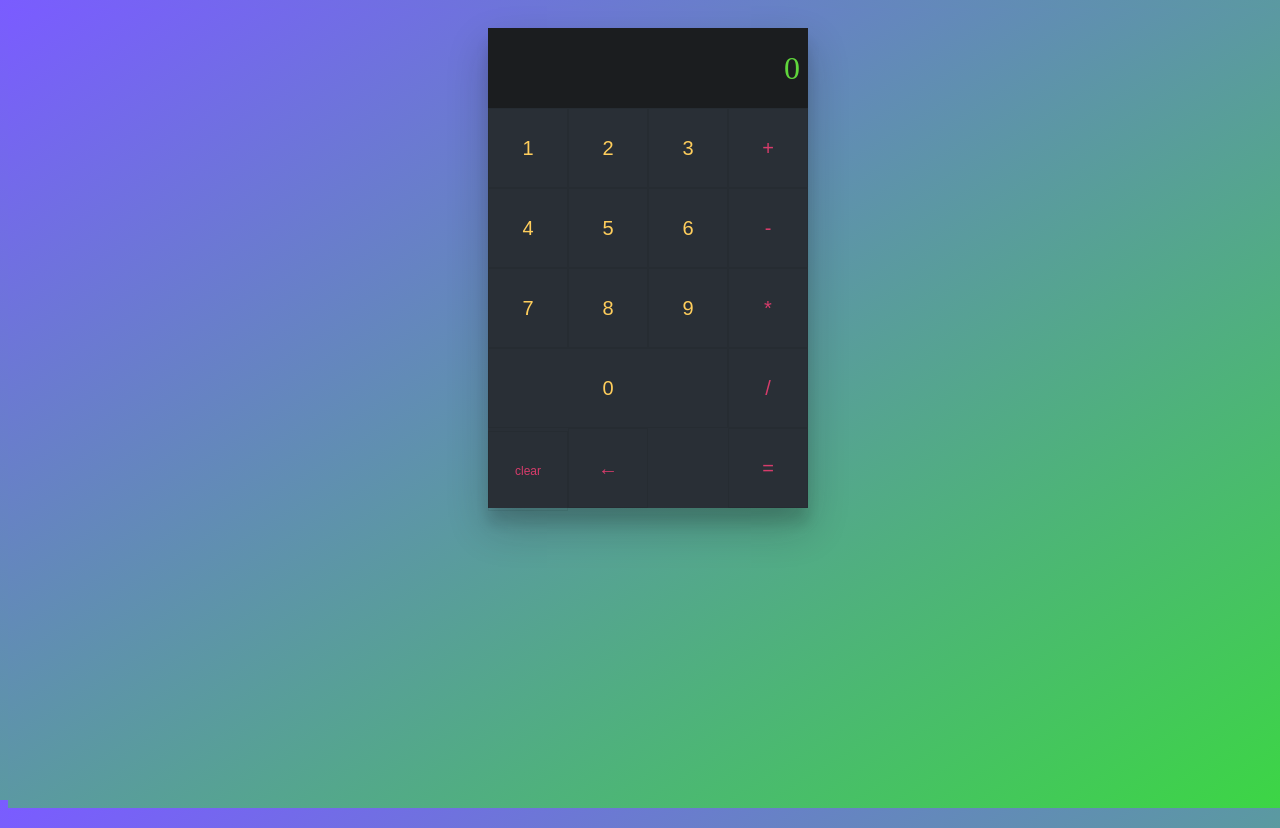
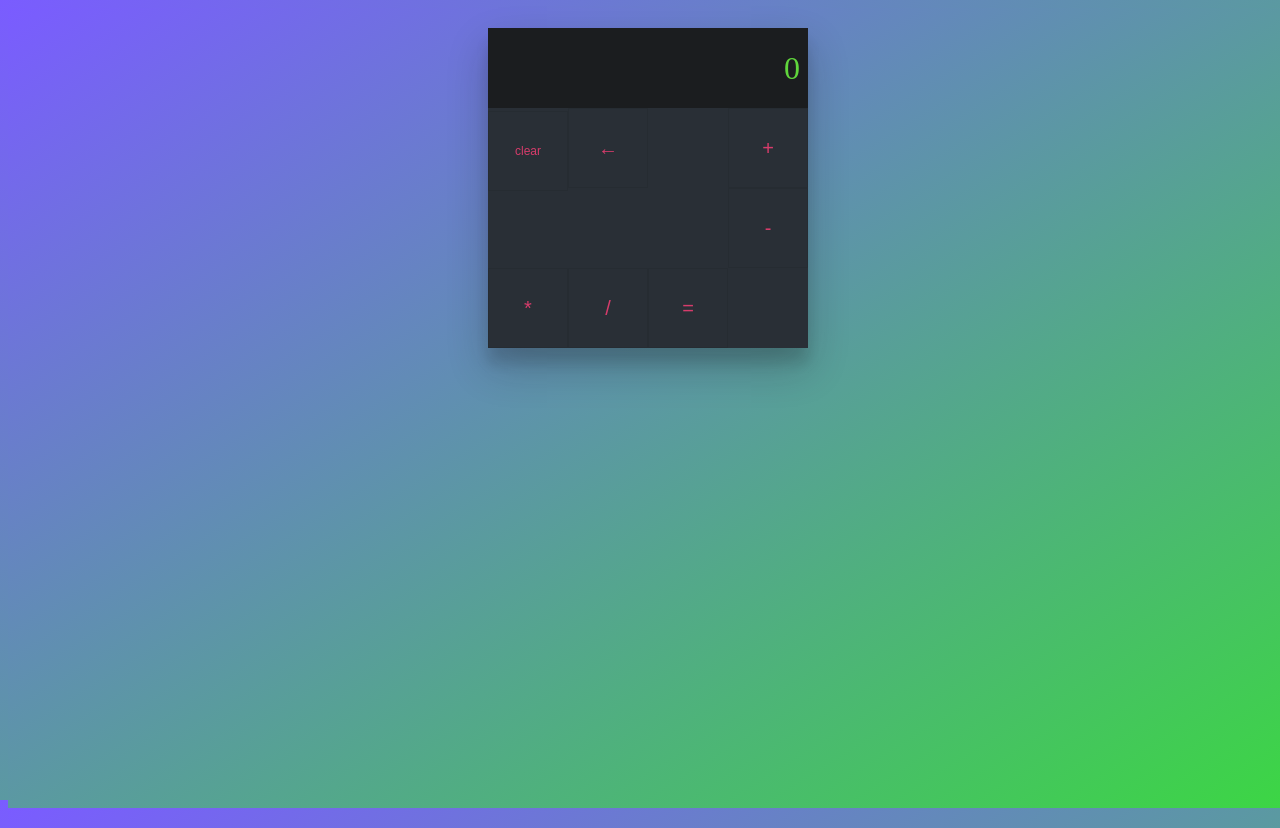
Before and after one commit to RAFART94/Calc-App, a React (Create React App) app: page / in a window 1280 px wide. Built offline with nearby package versions, Linux system fonts and the light colour scheme.

Commit message:
DRY de Numbers

```diff
--- a/src/components/Numbers.jsx
+++ b/src/components/Numbers.jsx
@@ -2,18 +2,18 @@
 import PropTypes from 'prop-types'
 import Button from './Button'
 
+//DRY: Don´t repeat yourself
+const renderButtons = onClickNumber => {
+    //var number = 0
+    //iterar desde el botón 1 al 0 (while, for, foreach)
+    //var arrayComponentes +-
+    //<Button text={number.toString()} clickHandler={onClickNumber} />
+}
 const Numbers = ({onClickNumber}) => (
     <section className="numbers">
-        <Button text='1' clickHandler={onClickNumber} />
-        <Button text='2' clickHandler={onClickNumber} />
-        <Button text='3' clickHandler={onClickNumber} />
-        <Button text='4' clickHandler={onClickNumber} />
-        <Button text='5' clickHandler={onClickNumber} />
-        <Button text='6' clickHandler={onClickNumber} />
-        <Button text='7' clickHandler={onClickNumber} />
-        <Button text='8' clickHandler={onClickNumber} />
-        <Button text='9' clickHandler={onClickNumber} />
-        <Button text='0' clickHandler={onClickNumber} />
+        {
+            renderButtons(onClickNumber)
+        }
     </section>
 )
 
```
